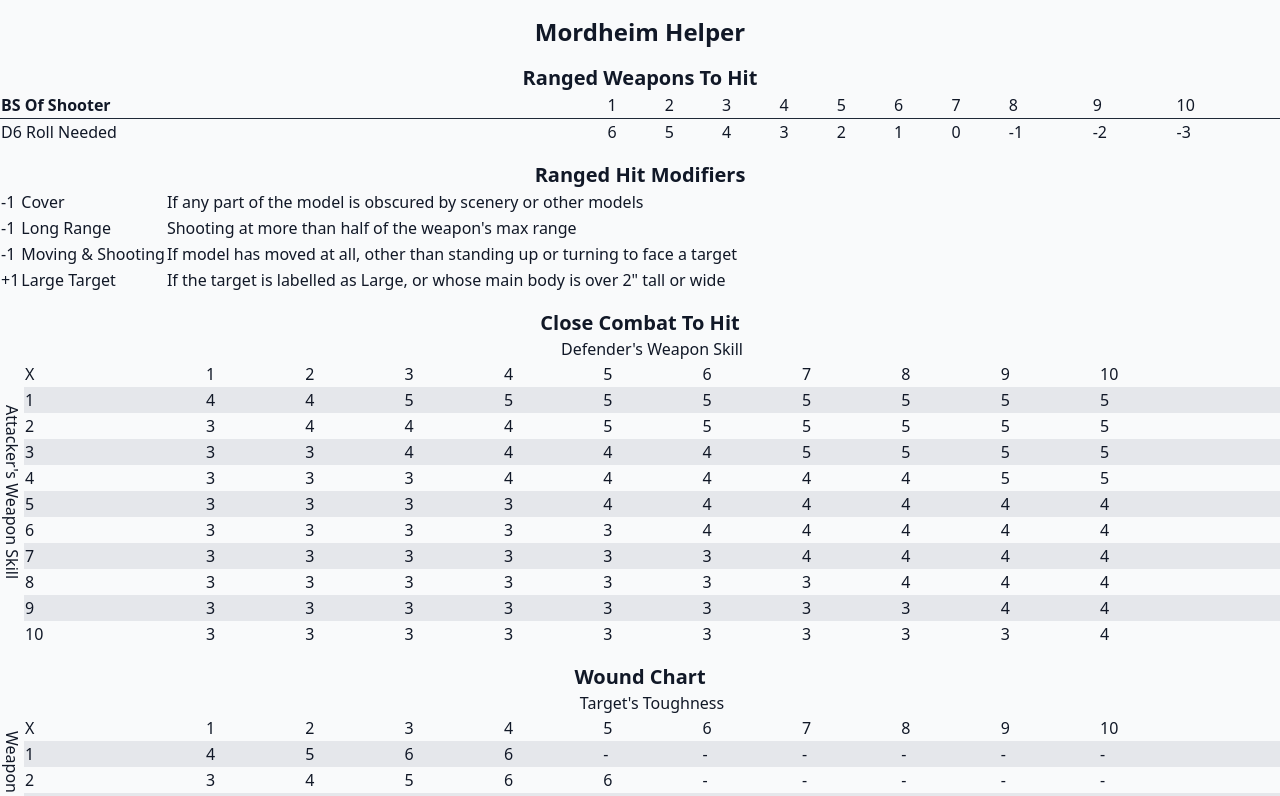
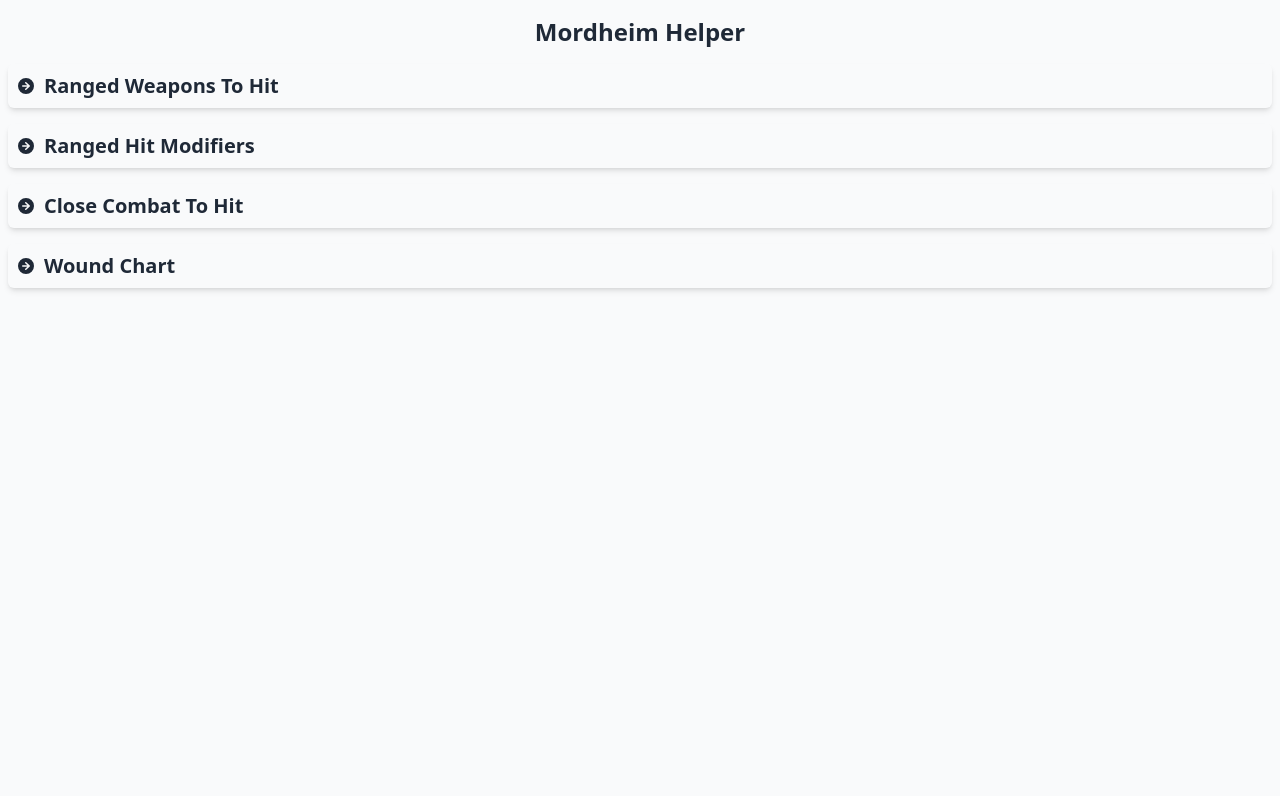
Before and after one commit to bowmanmike/mordheim-utils, a SvelteKit app: page / in a window 1280 px wide. Shown: the top 796 px of the page. Built offline with nearby package versions, Linux system fonts and the light colour scheme.

Commit message:
Add collapsing sections

```diff
--- a/src/app.html
+++ b/src/app.html
@@ -6,7 +6,7 @@
 		<meta name="viewport" content="width=device-width" />
 		%sveltekit.head%
 	</head>
-	<body class="bg-gray-50 text-gray-900">
+	<body class="bg-gray-50 text-gray-800">
 		<div class="max-w-7xl mx-auto my-4">%sveltekit.body%</div>
 	</body>
 </html>
--- /dev/null
+++ b/src/lib/CollapsibleSection.svelte
@@ -0,0 +1,47 @@
+<script lang="ts">
+	let collapsed: boolean = true;
+
+	const toggleCollapsed = () => {
+		collapsed = !collapsed;
+	};
+
+	export let title: string;
+</script>
+
+<section class="mb-4 rounded-md shadow-md m-2 p-2">
+	<div class="flex gap-4" on:click={toggleCollapsed}>
+		<button class="flex items-center gap-2">
+			{#if collapsed}
+				<svg
+					xmlns="http://www.w3.org/2000/svg"
+					viewBox="0 0 20 20"
+					fill="currentColor"
+					class="w-5 h-5"
+				>
+					<path
+						fill-rule="evenodd"
+						d="M10 18a8 8 0 100-16 8 8 0 000 16zM6.75 9.25a.75.75 0 000 1.5h4.59l-2.1 1.95a.75.75 0 001.02 1.1l3.5-3.25a.75.75 0 000-1.1l-3.5-3.25a.75.75 0 10-1.02 1.1l2.1 1.95H6.75z"
+						clip-rule="evenodd"
+					/>
+				</svg>
+			{:else}
+				<svg
+					xmlns="http://www.w3.org/2000/svg"
+					viewBox="0 0 20 20"
+					fill="currentColor"
+					class="w-5 h-5"
+				>
+					<path
+						fill-rule="evenodd"
+						d="M10 18a8 8 0 100-16 8 8 0 000 16zm.75-11.25a.75.75 0 00-1.5 0v4.59L7.3 9.24a.75.75 0 00-1.1 1.02l3.25 3.5a.75.75 0 001.1 0l3.25-3.5a.75.75 0 10-1.1-1.02l-1.95 2.1V6.75z"
+						clip-rule="evenodd"
+					/>
+				</svg>
+			{/if}
+			<h3 class="font-semibold text-xl text-center">{title}</h3>
+		</button>
+	</div>
+	{#if !collapsed}
+		<slot />
+	{/if}
+</section>
--- a/src/routes/+page.svelte
+++ b/src/routes/+page.svelte
@@ -1,5 +1,8 @@
-<section class="mb-4">
-	<h3 class="font-semibold text-xl text-center">Ranged Weapons To Hit</h3>
+<script lang="ts">
+	import CollapsibleSection from '$lib/CollapsibleSection.svelte';
+</script>
+
+<CollapsibleSection title={"Ranged Weapons To Hit"}>
 		<table class="w-full">
 			<tr class="border-gray-800 border-b">
 				<td class="font-bold">BS Of Shooter</td>
@@ -28,10 +31,9 @@
 				<td>-3</td>
 			</tr>
 		</table>
-</section>
+</CollapsibleSection>
 
-<section class="mb-4">
-	<h3 class="font-semibold text-xl text-center">Ranged Hit Modifiers</h3>
+<CollapsibleSection title="Ranged Hit Modifiers">
 	<table>
 		<tr>
 			<td>-1</td>
@@ -54,10 +56,9 @@
 			<td>If the target is labelled as Large, or whose main body is over 2" tall or wide</td>
 		</tr>
 	</table>
-</section>
+</CollapsibleSection>
 
-<section class="mb-4">
-	<h3 class="font-semibold text-xl text-center">Close Combat To Hit</h3>
+<CollapsibleSection title="Close Combat To Hit">
 	<div class="flex items-center">
 		<p>Attacker's Weapon Skill</p>
 		<table class="table-auto w-full">
@@ -207,10 +208,9 @@
 			</tr>
 		</table>
 	</div>
-</section>
+</CollapsibleSection>
 
-<section>
-	<h3 class="font-semibold text-xl text-center">Wound Chart</h3>
+<CollapsibleSection title="Wound Chart">
 	<div class="flex items-center">
 		<p>Weapon or Attacker's Strength</p>
 		<table class="table-auto w-full">
@@ -360,7 +360,7 @@
 			</tr>
 		</table>
 	</div>
-</section>
+</CollapsibleSection>
 
 <style>
 	p {
```
Lines whose indentation alone changed are shown as unchanged.
